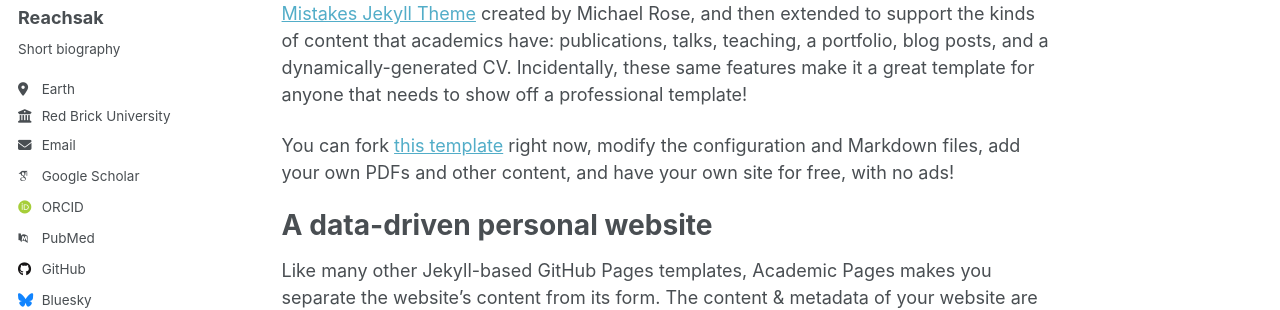
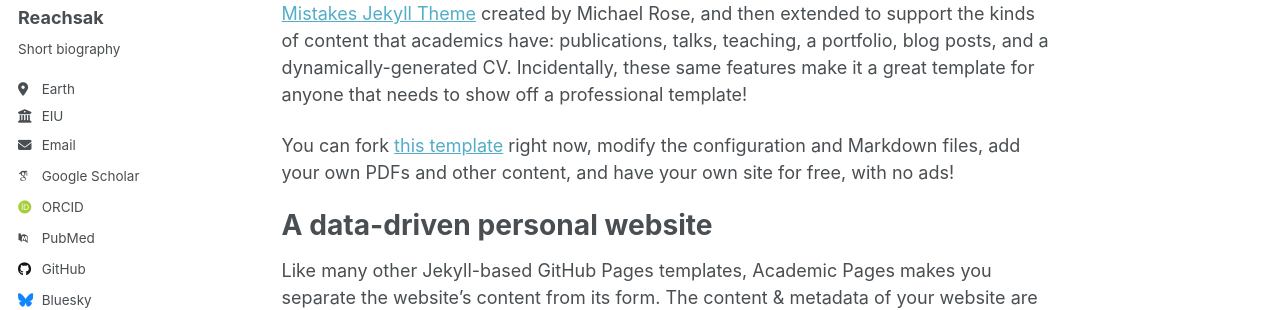
Before and after one commit to zackreachsak/zackreachsak.github.io, a Jekyll site: the page built from _pages/about.md, in a window 1280 px wide. Shown: the part 277-587 px from the top of the page. Built offline with Jekyll 4.4.1, drawn with Linux system fonts in a browser that asks for light colours; some web fonts are replaced; a script that is not in the unit is left out.

Commit message:
Update _config.yml

```diff
--- a/_config.yml
+++ b/_config.yml
@@ -16,7 +16,7 @@ description              : &description "Your Name's academic portfolio"   # Upd
 url                      : https://zackreachsak.github.io # The base hostname & protocol for your site e.g. "https://[your GitHub username].github.io",
                                                            # or if you already have some other page hosted on Github then use "https://[your GitHub username].github.io/[Your Repo Name]"
 baseurl                  : "" # the subpath of your site, e.g. "/blog"
-repository               : "zackreachsak/zackreachsak.github.io"
+repository               : " zackreachsak/zackreachsak.github.io"
 
 # Site Author - The following control what appear as part of the author content on the side bar.
 #               If a field is blank the icon and link will not appear, otherwise it will be shown.
@@ -28,7 +28,7 @@ author:
   pronouns         : # example: "she/her"
   bio              : "Short biography "
   location         : "Earth"
-  employer         : "Red Brick University"
+  employer         : "EIU"
   uri              : # URL
   email            : "none@example.org"
 
```
